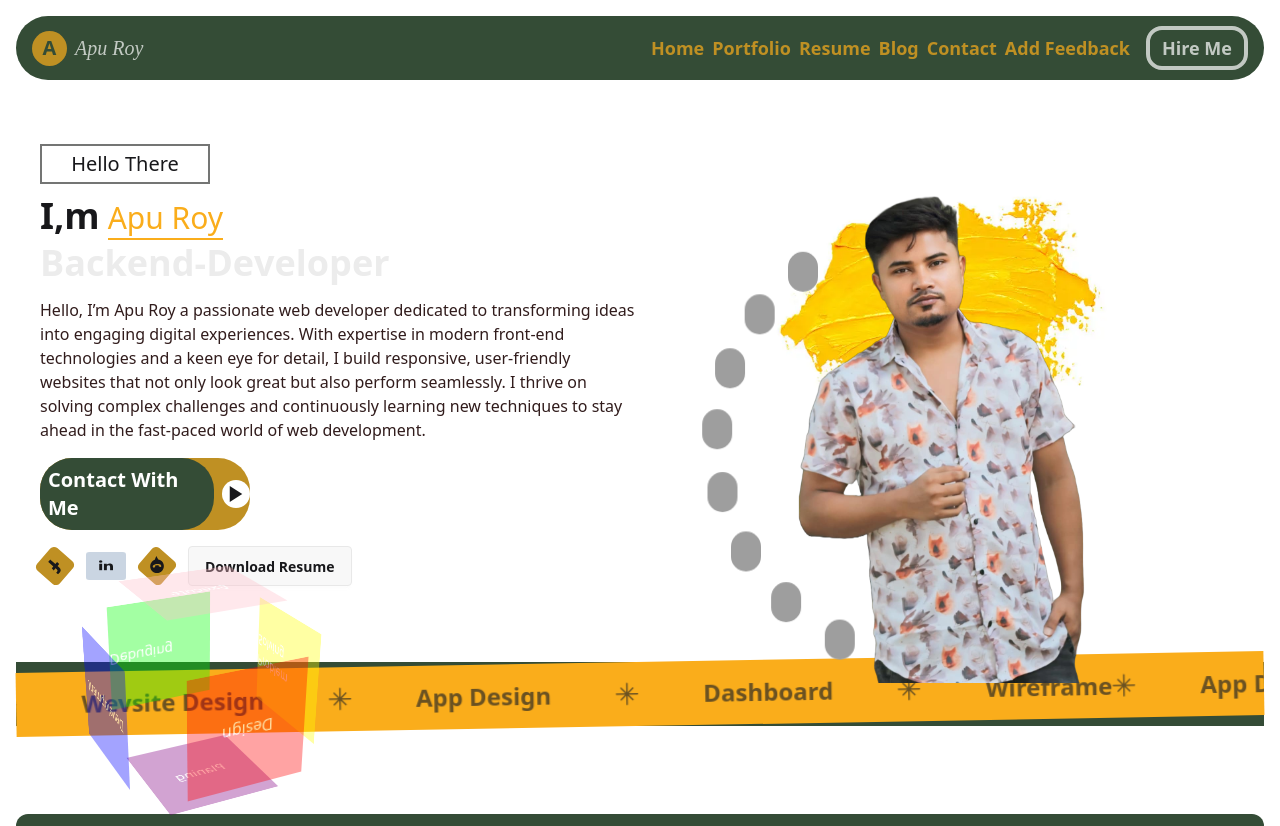
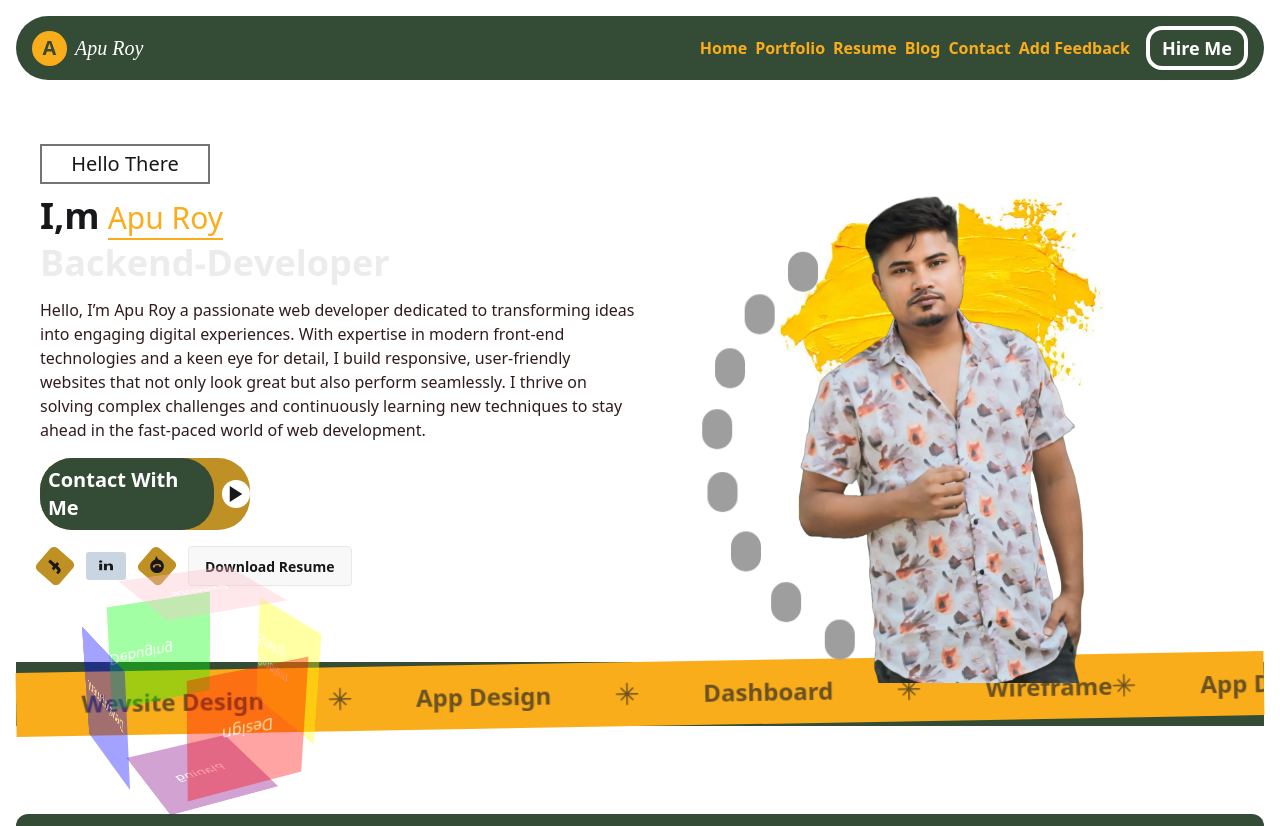
Before and after one commit to ActiveShayun/my-forfolio, a React (Vite) app: page / in a window 1280 px wide. Shown: the top 826 px of the page. Built offline with nearby package versions, Linux system fonts and the light colour scheme; no server answers; grey boxes are pictures that could not be loaded; a web font is replaced by a local one.

Commit message:
navar modefy

```diff
--- a/src/ContactSection/ContactSection.jsx
+++ b/src/ContactSection/ContactSection.jsx
@@ -9,7 +9,7 @@ import ContactForm from './ContactForm';
 const ContactSection = () => {
 
     return (
-        <div className='my-18'>
+        <div className='my-18' id='contact'>
             <SectionTitle heading={'Reach Me Here'} />
             <div className='grid grid-cols-1 lg:grid-cols-2  gap-4 mt-8'>
                 <div>
--- a/src/componets/shared/ReviewModal/AddReview.jsx
+++ b/src/componets/shared/ReviewModal/AddReview.jsx
@@ -55,7 +55,7 @@ const AddReview = ({ isOpen, setIsOpen }) => {
     return (
         <>
             <Dialog open={isOpen} onClose={() => setIsOpen(false)}
-                className="relative z-[5000]">
+                className="relative z-[999000]">
                 <div className="fixed inset-0 flex w-screen items-center justify-center">
                     <DialogPanel className="max-w-lg
                     bg-[#E4EAED] px-12 py-3 rounded-xl">
@@ -150,8 +150,9 @@ const AddReview = ({ isOpen, setIsOpen }) => {
 
                             </div>
                         </div>
-                        <div className="flex gap-4">
-                            <button onClick={() => setIsOpen(false)}>Deactivate</button>
+                        <div className="flex gap-4 cursor-pointer">
+                            <button className="cursor-pointer"
+                            onClick={() => setIsOpen(false)}>Deactivate</button>
                         </div>
                     </DialogPanel>
                 </div>
--- a/src/componets/shared/navbar/Navbar.jsx
+++ b/src/componets/shared/navbar/Navbar.jsx
@@ -4,20 +4,20 @@ import { useState } from "react";
 
 const Navbar = () => {
     const link = <>
-        <a className="font-semibold text-lg text-[#FAAD1B]" href="#banner">Home</a>
-        <a className="font-semibold text-lg text-[#FAAD1B]" href="#portfolio">Portfolio</a>
-        <a className="font-semibold text-lg text-[#FAAD1B]" href="#resume">Resume</a>
-        <a className="font-semibold text-lg text-[#FAAD1B]" href="#blog">Blog</a>
-        <a className="font-semibold text-lg text-[#FAAD1B]" href="#contact">Contact</a>
+        <a className="font-semibold text-[16px] lg:text-[#FAAD1B]" href="#banner">Home</a>
+        <a className="font-semibold text-[16px] lg:text-[#FAAD1B]" href="#portfolio">Portfolio</a>
+        <a className="font-semibold text-[16px] lg:text-[#FAAD1B]" href="#resume">Resume</a>
+        <a className="font-semibold text-[16px] lg:text-[#FAAD1B]" href="#blog">Blog</a>
+        <a className="font-semibold text-[16px] lg:text-[#FAAD1B]" href="#contact">Contact</a>
         <button
-            className="font-semibold text-lg text-[#FAAD1B]"
+            className="font-semibold text-[16px] lg:text-[#FAAD1B] cursor-pointer"
             onClick={() => setIsOpen(true)}>Add Feedback</button>
     </>
 
     const [isOpen, setIsOpen] = useState(false)
     return (
-        <div className="mt-4 z-[500] bg-[#344C36] rounded-4xl px-2">
-            <div className="navbar flex justify-between max-w-7xl mx-auto text-white opacity-70">
+        <div className="mt-4 z-[99990] bg-[#344C36] rounded-4xl lg:px-2 flex items-center justify-between sticky top-4">
+            <div className="navbar flex justify-between max-w-7xl mx-auto text-white">
                 <div className="navbar-start">
                     <div className="dropdown">
                         <div tabIndex={0} role="button" className="btn btn-ghost lg:hidden">
@@ -36,7 +36,7 @@ const Navbar = () => {
                         </div>
                         <ul data-aos="zoom-in"
                             tabIndex={0}
-                            className=" menu menu-sm dropdown-content bg-base-100 rounded-box z-[6666] mt-2 w-[450px] p-2 shadow text-black opacity-90">
+                            className="menu menu-sm dropdown-content bg-[#faad1b] text-black rounded-box z-[999] mt-2 w-[450px] p-2 shadow">
                             {link}
                         </ul>
                     </div>
@@ -48,15 +48,14 @@ const Navbar = () => {
                     </div>
                 </div>
                 <div className="flex items-center justify-between gap-3">
-                    <div className="navbar-center hidden lg:flex">
-                        <ul className="menu menu-horizontal px-1 flex gap-2 items-center">
+                    <div className="navbar-center hidden lg:flex z-[700]">
+                        <ul className="menu menu-horizontal px-1 flex gap-2 items-center z-[9900]">
                             {link}
                         </ul>
                     </div>
-                    <div className="navbar-end">
-
+                    <div className="navbar-end w-[200px] lg:w-full">
                         <button class="px-3 py-1 text-lg font-semibold
-                        border-4 border-white text-white rounded-2xl">
+                        lg:border-4 border lg:border-white text-white rounded-2xl ">
                        <a href="" download>Hire Me</a>
                         </button>
                     </div>
```
